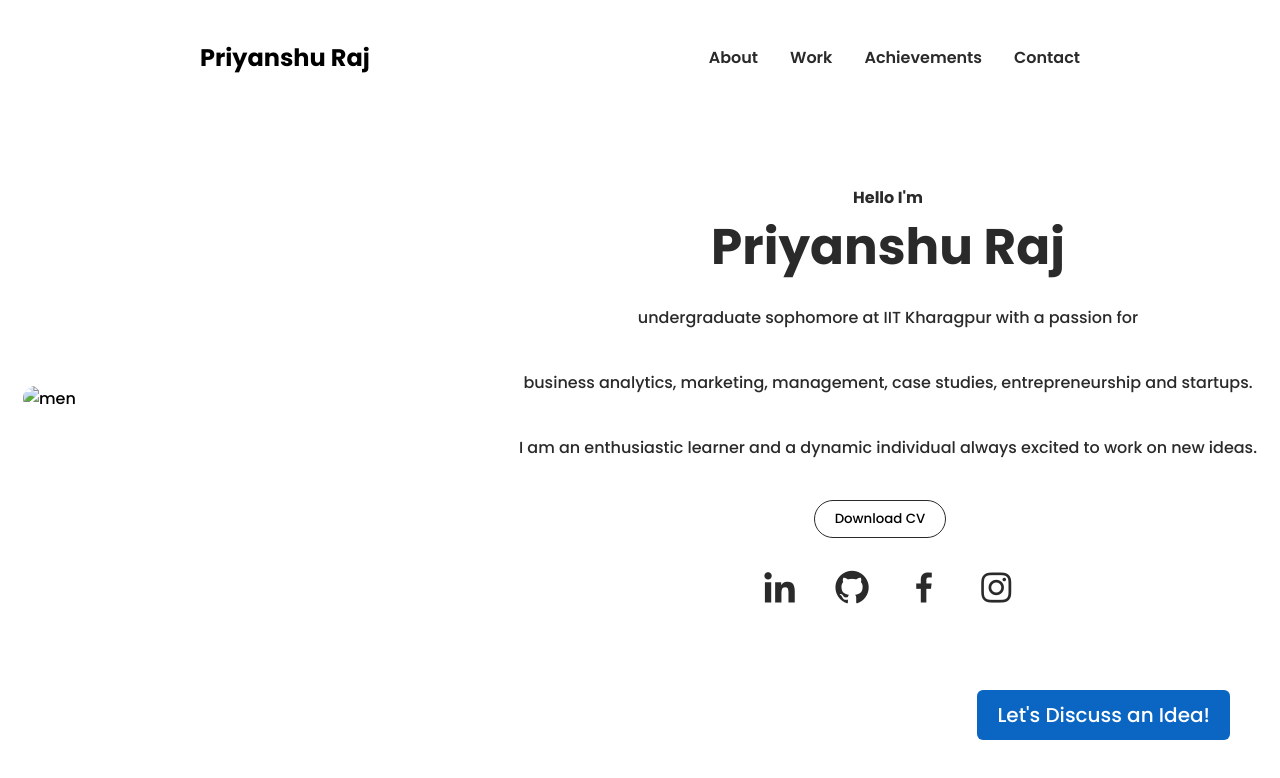
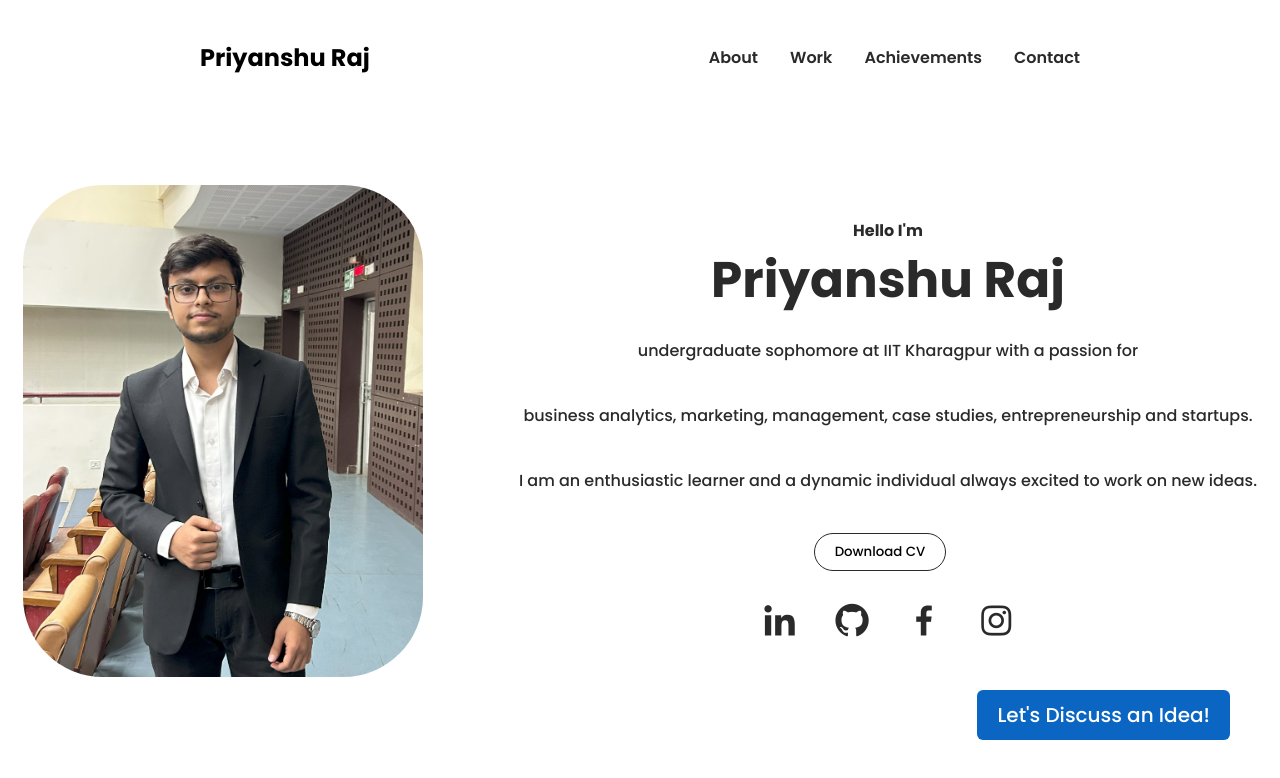
Before and after one commit to PriyanshuRaj0407/Portfolio, a plain HTML site: page index.html in a window 1280 px wide. Drawn offline with nearby package versions, Linux system fonts and the light colour scheme.

Commit message:
Updated pic link in index.html

```diff
--- a/index.html
+++ b/index.html
@@ -28,7 +28,7 @@
         </div>
 
         <div class="main">
-            <img src="/img/22AR10018 formal pic.jpg" alt="men" class="men">
+            <img src="22AR10018 formal pic.jpg" alt="men" class="men">
             <div class="main-detil">
                 <h4>Hello I'm</h4>
                 <h1>Priyanshu Raj</h1>
```
